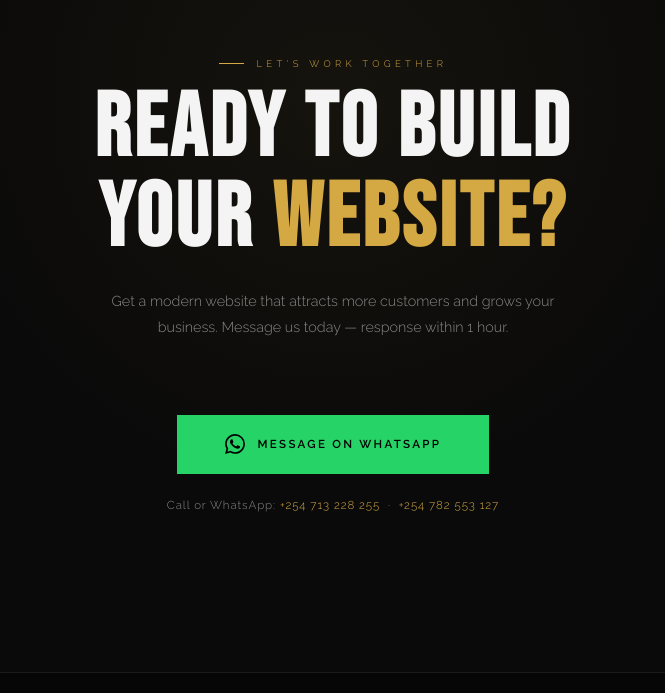
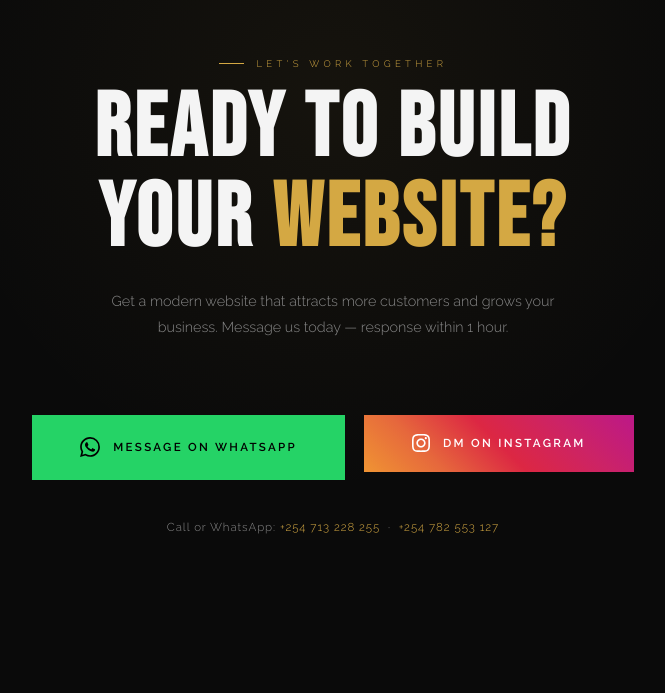
Before and after one commit to kuriacollo59-spec/spartananddesigns, a plain HTML site: page index.html in a window 1280 px wide. Shown: the part 3568-4261 px from the top of the page, without its empty margins (307-972 px from the left). Drawn offline with Linux system fonts and the light colour scheme; a web font is replaced by a local one.

Commit message:
Add files via upload

```diff
--- a/index.html
+++ b/index.html
@@ -264,8 +264,11 @@
   .cta-title { font-family: 'Bebas Neue', sans-serif; font-size: clamp(3rem, 7vw, 6rem); line-height: 1; letter-spacing: 0.04em; color: var(--white); margin: 1rem 0 1.5rem; }
   .cta-title span { color: var(--gold); }
   .cta-sub { color: var(--muted); font-size: 0.9rem; line-height: 1.8; margin-bottom: 3.5rem; max-width: 450px; margin-left: auto; margin-right: auto; }
-  .btn-whatsapp { display: inline-flex; align-items: center; gap: 0.8rem; padding: 1.2rem 3rem; background: #25D366; color: #000; font-size: 0.72rem; letter-spacing: 0.2em; text-transform: uppercase; text-decoration: none; font-family: 'Raleway', sans-serif; font-weight: 600; transition: all 0.3s; margin-bottom: 1.5rem; }
+  .btn-whatsapp { display: inline-flex; align-items: center; gap: 0.8rem; padding: 1.2rem 3rem; background: #25D366; color: #000; font-size: 0.72rem; letter-spacing: 0.2em; text-transform: uppercase; text-decoration: none; font-family: 'Raleway', sans-serif; font-weight: 600; transition: all 0.3s; margin-bottom: 1rem; }
   .btn-whatsapp:hover { background: #1ebe5d; transform: translateY(-2px); box-shadow: 0 15px 40px rgba(37,211,102,0.25); }
+  .btn-instagram { display: inline-flex; align-items: center; gap: 0.8rem; padding: 1.2rem 3rem; background: linear-gradient(45deg, #f09433, #e6683c, #dc2743, #cc2366, #bc1888); color: #fff; font-size: 0.72rem; letter-spacing: 0.2em; text-transform: uppercase; text-decoration: none; font-family: 'Raleway', sans-serif; font-weight: 600; transition: all 0.3s; margin-bottom: 1.5rem; }
+  .btn-instagram:hover { transform: translateY(-2px); box-shadow: 0 15px 40px rgba(220,39,67,0.3); }
+  .cta-buttons { display: flex; gap: 1.2rem; justify-content: center; flex-wrap: wrap; margin-bottom: 1.5rem; }
   .cta-note { font-size: 0.72rem; color: var(--muted); letter-spacing: 0.08em; }
   .cta-note a { color: var(--gold); text-decoration: none; }
 
@@ -449,11 +452,11 @@
 
     <!-- PROJECT 2 — Spa -->
     <!-- 🔁 Replace YOUR-USERNAME with your GitHub username -->
-    <a class="p-card reveal" href="https://kuriacollo59-spec.github.io/spa/" target="_blank" rel="noopener">
+    <a class="p-card reveal" href="https://kuriacollo59-spec.github.io/spas/" target="_blank" rel="noopener">
       <div class="p-card-preview">
         <div class="p-browser-bar">
           <div class="p-dot"></div><div class="p-dot"></div><div class="p-dot"></div>
-          <div class="p-url">kuriacollo59-spec.github.io/spa</div>
+          <div class="p-url">kuriacollo59-spec.github.io/spas</div>
         </div>
         <div class="p-preview-icon">🖤</div>
         <div class="p-preview-label">Velour Spa</div>
@@ -558,10 +561,16 @@
     <h2 class="cta-title">Ready to build<br>your <span>website?</span></h2>
     <p class="cta-sub">Get a modern website that attracts more customers and grows your business. Message us today — response within 1 hour.</p>
     <br>
-    <a href="https://wa.me/254713228255" class="btn-whatsapp">
-      <svg width="20" height="20" viewBox="0 0 24 24" fill="currentColor"><path d="M17.472 14.382c-.297-.149-1.758-.867-2.03-.967-.273-.099-.471-.148-.67.15-.197.297-.767.966-.94 1.164-.173.199-.347.223-.644.075-.297-.15-1.255-.463-2.39-1.475-.883-.788-1.48-1.761-1.653-2.059-.173-.297-.018-.458.13-.606.134-.133.298-.347.446-.52.149-.174.198-.298.298-.497.099-.198.05-.371-.025-.52-.075-.149-.669-1.612-.916-2.207-.242-.579-.487-.5-.669-.51-.173-.008-.371-.01-.57-.01-.198 0-.52.074-.792.372-.272.297-1.04 1.016-1.04 2.479 0 1.462 1.065 2.875 1.213 3.074.149.198 2.096 3.2 5.077 4.487.709.306 1.262.489 1.694.625.712.227 1.36.195 1.871.118.571-.085 1.758-.719 2.006-1.413.248-.694.248-1.289.173-1.413-.074-.124-.272-.198-.57-.347m-5.421 7.403h-.004a9.87 9.87 0 01-5.031-1.378l-.361-.214-3.741.982.998-3.648-.235-.374a9.86 9.86 0 01-1.51-5.26c.001-5.45 4.436-9.884 9.888-9.884 2.64 0 5.122 1.03 6.988 2.898a9.825 9.825 0 012.893 6.994c-.003 5.45-4.437 9.884-9.885 9.884m8.413-18.297A11.815 11.815 0 0012.05 0C5.495 0 .16 5.335.157 11.892c0 2.096.547 4.142 1.588 5.945L.057 24l6.305-1.654a11.882 11.882 0 005.683 1.448h.005c6.554 0 11.89-5.335 11.893-11.893a11.821 11.821 0 00-3.48-8.413z"/></svg>
-      Message on WhatsApp
-    </a>
+    <div class="cta-buttons">
+      <a href="https://wa.me/254713228255" class="btn-whatsapp">
+        <svg width="20" height="20" viewBox="0 0 24 24" fill="currentColor"><path d="M17.472 14.382c-.297-.149-1.758-.867-2.03-.967-.273-.099-.471-.148-.67.15-.197.297-.767.966-.94 1.164-.173.199-.347.223-.644.075-.297-.15-1.255-.463-2.39-1.475-.883-.788-1.48-1.761-1.653-2.059-.173-.297-.018-.458.13-.606.134-.133.298-.347.446-.52.149-.174.198-.298.298-.497.099-.198.05-.371-.025-.52-.075-.149-.669-1.612-.916-2.207-.242-.579-.487-.5-.669-.51-.173-.008-.371-.01-.57-.01-.198 0-.52.074-.792.372-.272.297-1.04 1.016-1.04 2.479 0 1.462 1.065 2.875 1.213 3.074.149.198 2.096 3.2 5.077 4.487.709.306 1.262.489 1.694.625.712.227 1.36.195 1.871.118.571-.085 1.758-.719 2.006-1.413.248-.694.248-1.289.173-1.413-.074-.124-.272-.198-.57-.347m-5.421 7.403h-.004a9.87 9.87 0 01-5.031-1.378l-.361-.214-3.741.982.998-3.648-.235-.374a9.86 9.86 0 01-1.51-5.26c.001-5.45 4.436-9.884 9.888-9.884 2.64 0 5.122 1.03 6.988 2.898a9.825 9.825 0 012.893 6.994c-.003 5.45-4.437 9.884-9.885 9.884m8.413-18.297A11.815 11.815 0 0012.05 0C5.495 0 .16 5.335.157 11.892c0 2.096.547 4.142 1.588 5.945L.057 24l6.305-1.654a11.882 11.882 0 005.683 1.448h.005c6.554 0 11.89-5.335 11.893-11.893a11.821 11.821 0 00-3.48-8.413z"/></svg>
+        Message on WhatsApp
+      </a>
+      <a href="https://www.instagram.com/spartanartn.designs" target="_blank" class="btn-instagram">
+        <svg width="18" height="18" viewBox="0 0 24 24" fill="currentColor"><path d="M12 2.163c3.204 0 3.584.012 4.85.07 3.252.148 4.771 1.691 4.919 4.919.058 1.265.069 1.645.069 4.849 0 3.205-.012 3.584-.069 4.849-.149 3.225-1.664 4.771-4.919 4.919-1.266.058-1.644.07-4.85.07-3.204 0-3.584-.012-4.849-.07-3.26-.149-4.771-1.699-4.919-4.92-.058-1.265-.07-1.644-.07-4.849 0-3.204.013-3.583.07-4.849.149-3.227 1.664-4.771 4.919-4.919 1.266-.057 1.645-.069 4.849-.069zm0-2.163c-3.259 0-3.667.014-4.947.072-4.358.2-6.78 2.618-6.98 6.98-.059 1.281-.073 1.689-.073 4.948 0 3.259.014 3.668.072 4.948.2 4.358 2.618 6.78 6.98 6.98 1.281.058 1.689.072 4.948.072 3.259 0 3.668-.014 4.948-.072 4.354-.2 6.782-2.618 6.979-6.98.059-1.28.073-1.689.073-4.948 0-3.259-.014-3.667-.072-4.947-.196-4.354-2.617-6.78-6.979-6.98-1.281-.059-1.69-.073-4.949-.073zm0 5.838c-3.403 0-6.162 2.759-6.162 6.162s2.759 6.163 6.162 6.163 6.162-2.759 6.162-6.163c0-3.403-2.759-6.162-6.162-6.162zm0 10.162c-2.209 0-4-1.79-4-4 0-2.209 1.791-4 4-4s4 1.791 4 4c0 2.21-1.791 4-4 4zm6.406-11.845c-.796 0-1.441.645-1.441 1.44s.645 1.44 1.441 1.44c.795 0 1.439-.645 1.439-1.44s-.644-1.44-1.439-1.44z"/></svg>
+        DM on Instagram
+      </a>
+    </div>
     <p class="cta-note">Call or WhatsApp: <a href="tel:+254713228255">+254 713 228 255</a> &nbsp;·&nbsp; <a href="tel:+254782553127">+254 782 553 127</a></p>
   </div>
 </section>
```
